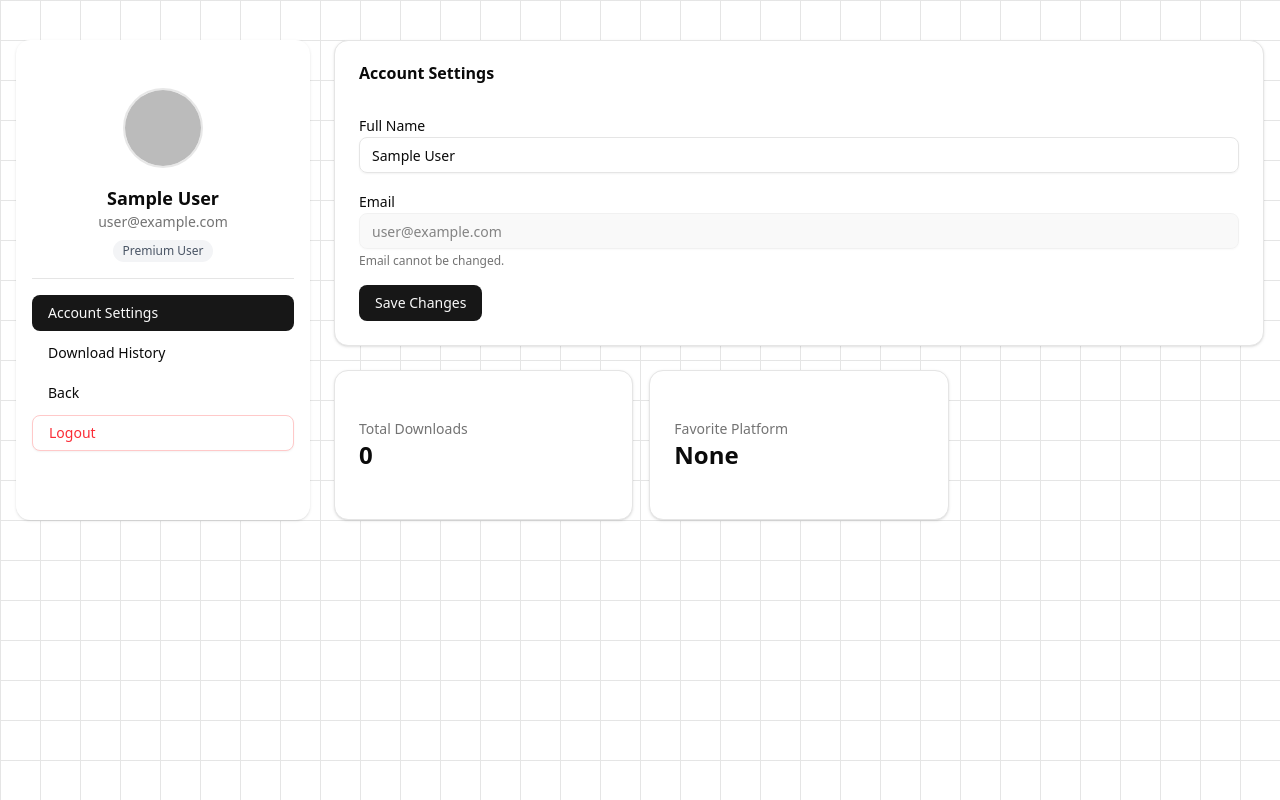
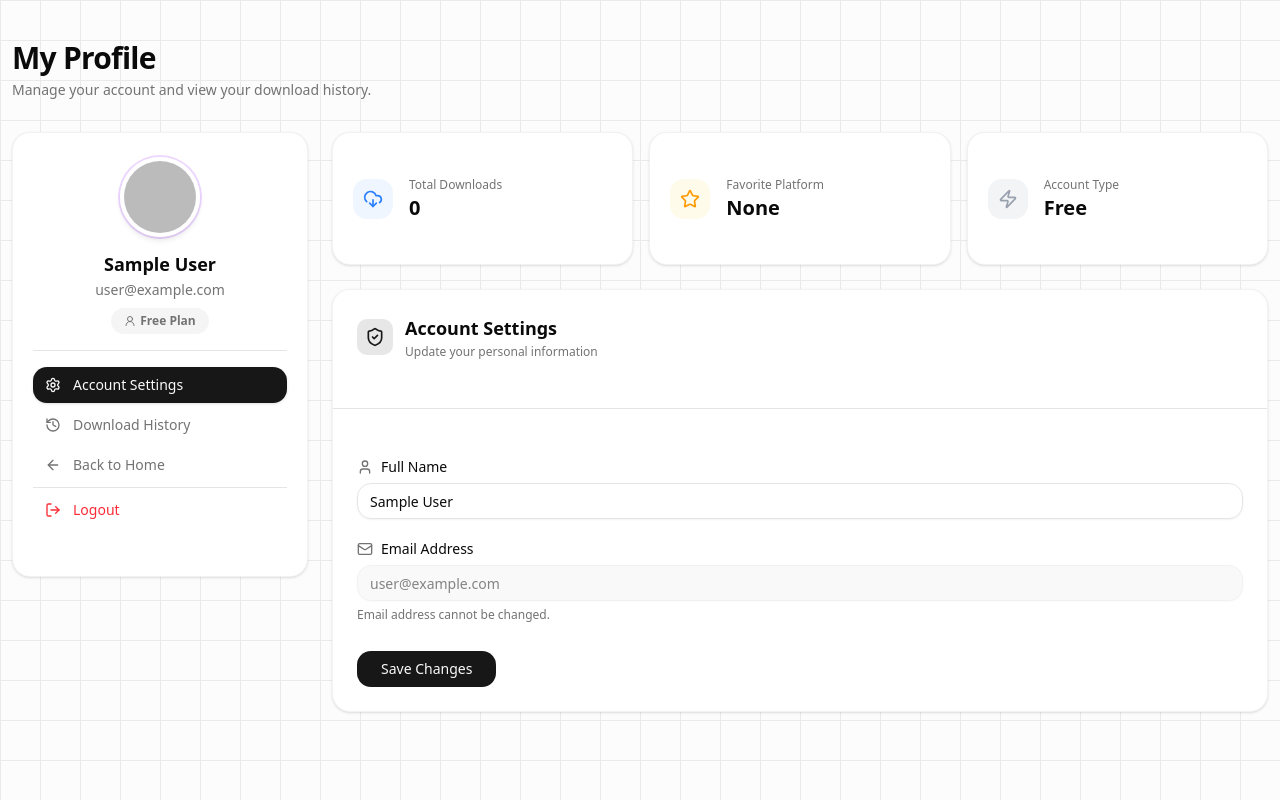
Before and after one commit to afganirw07/Social-Media-Downloader, a Next.js app: page /profile in a window 1280 px wide. Built offline with nearby package versions, Linux system fonts and the light colour scheme; no server answers; sample sign-in values are in the browser's storage.

Commit message:
feat: implement user profile page with download history, account settings, and statistics

```diff
--- a/app/profile/page.tsx
+++ b/app/profile/page.tsx
@@ -21,7 +21,7 @@ export default function ProfilePage() {
 
   useEffect(() => {
     if (status === "unauthenticated") {
-      router.push("/auth/login")
+      router.push("/signin")
     } else if (status === "authenticated" && session?.user?.id) {
       const fetchData = async () => {
         try {
--- a/components/profile/accountSett.tsx
+++ b/components/profile/accountSett.tsx
@@ -6,10 +6,13 @@ import {
   CardContent,
   CardHeader,
   CardTitle,
+  CardDescription,
 } from "@/components/ui/card"
 import { Input } from "@/components/ui/input"
 import { Button } from "@/components/ui/button"
+import { Separator } from "@/components/ui/separator"
 import ProfileStats from "./profileStats"
+import { User, Mail, ShieldCheck } from "lucide-react"
 
 interface Props {
   user: any
@@ -17,44 +20,75 @@ interface Props {
 }
 
 export default function AccountSettings({ user, historyData }: Props) {
-  const [name, setName] = useState(user?.name || user?.email?.split('@')[0] || "")
+  const [name, setName] = useState(user?.name || user?.email?.split("@")[0] || "")
   const [email, setEmail] = useState(user?.email || "")
 
   useEffect(() => {
     if (user) {
-      setName(user.name || user.email?.split('@')[0] || "")
+      setName(user.name || user.email?.split("@")[0] || "")
       setEmail(user.email || "")
     }
   }, [user])
 
   return (
-    <>
-      <Card>
-        <CardHeader>
-          <CardTitle>Account Settings</CardTitle>
+    <div className="space-y-6">
+      {/* Stats */}
+      <ProfileStats historyData={historyData} user={user} />
+
+      {/* Account Settings Card */}
+      <Card className="rounded-2xl border border-border/50 shadow-sm">
+        <CardHeader className="pb-4">
+          <div className="flex items-center gap-3">
+            <div className="p-2 rounded-lg bg-primary/10">
+              <ShieldCheck className="h-5 w-5 text-primary" />
+            </div>
+            <div>
+              <CardTitle className="text-lg">Account Settings</CardTitle>
+              <CardDescription className="text-xs mt-0.5">
+                Update your personal information
+              </CardDescription>
+            </div>
+          </div>
         </CardHeader>
 
-        <CardContent className="space-y-4">
-          <div>
-            <label className="text-sm font-medium">
+        <Separator />
+
+        <CardContent className="space-y-5 pt-6">
+          {/* Full Name */}
+          <div className="space-y-1.5">
+            <label className="text-sm font-medium flex items-center gap-2 text-foreground">
+              <User className="h-4 w-4 text-muted-foreground" />
               Full Name
             </label>
-            <Input value={name} onChange={(e) => setName(e.target.value)} />
+            <Input
+              value={name}
+              onChange={(e) => setName(e.target.value)}
+              placeholder="Enter your name"
+              className="rounded-xl"
+            />
           </div>
 
-          <div>
-            <label className="text-sm font-medium">
-              Email
+          {/* Email */}
+          <div className="space-y-1.5">
+            <label className="text-sm font-medium flex items-center gap-2 text-foreground">
+              <Mail className="h-4 w-4 text-muted-foreground" />
+              Email Address
             </label>
-            <Input value={email} disabled className="bg-muted cursor-not-allowed" />
-            <p className="text-xs text-muted-foreground mt-1">Email cannot be changed.</p>
+            <Input
+              value={email}
+              disabled
+              className="bg-muted cursor-not-allowed rounded-xl"
+            />
+            <p className="text-xs text-muted-foreground">
+              Email address cannot be changed.
+            </p>
           </div>
 
-          <Button>Save Changes</Button>
+          <div className="pt-2">
+            <Button className="rounded-xl px-6">Save Changes</Button>
+          </div>
         </CardContent>
       </Card>
-
-      <ProfileStats historyData={historyData} user={user} />
-    </>
+    </div>
   )
 }
--- a/components/profile/history.tsx
+++ b/components/profile/history.tsx
@@ -3,49 +3,106 @@ import {
   CardContent,
   CardHeader,
   CardTitle,
+  CardDescription,
 } from "@/components/ui/card"
 import { Badge } from "@/components/ui/badge"
 import { Button } from "@/components/ui/button"
+import { Separator } from "@/components/ui/separator"
+import { History, ExternalLink, InboxIcon } from "lucide-react"
 
 interface Props {
   historyData: any[]
 }
 
+const platformColors: Record<string, string> = {
+  youtube: "bg-red-100 text-red-600 dark:bg-red-950/40 dark:text-red-400",
+  instagram: "bg-pink-100 text-pink-600 dark:bg-pink-950/40 dark:text-pink-400",
+  tiktok: "bg-slate-100 text-slate-700 dark:bg-slate-800 dark:text-slate-300",
+  twitter: "bg-sky-100 text-sky-600 dark:bg-sky-950/40 dark:text-sky-400",
+  facebook: "bg-blue-100 text-blue-600 dark:bg-blue-950/40 dark:text-blue-400",
+}
+
+function getPlatformColor(platform: string) {
+  return (
+    platformColors[platform?.toLowerCase()] ||
+    "bg-gray-100 text-gray-600 dark:bg-gray-800 dark:text-gray-300"
+  )
+}
+
 export default function DownloadHistory({ historyData }: Props) {
   return (
-    <Card>
-      <CardHeader>
-        <CardTitle>Download History</CardTitle>
+    <Card className="rounded-2xl border border-border/50 shadow-sm">
+      <CardHeader className="pb-4">
+        <div className="flex items-center gap-3">
+          <div className="p-2 rounded-lg bg-primary/10">
+            <History className="h-5 w-5 text-primary" />
+          </div>
+          <div>
+            <CardTitle className="text-lg">Download History</CardTitle>
+            <CardDescription className="text-xs mt-0.5">
+              {historyData.length > 0
+                ? `${historyData.length} item${historyData.length > 1 ? "s" : ""} downloaded`
+                : "No downloads yet"}
+            </CardDescription>
+          </div>
+        </div>
       </CardHeader>
 
-      <CardContent className="space-y-4">
+      <Separator />
+
+      <CardContent className="pt-5">
         {historyData.length === 0 ? (
-          <p className="text-center text-muted-foreground py-10">No download history found.</p>
+          <div className="flex flex-col items-center justify-center py-16 gap-3 text-muted-foreground">
+            <InboxIcon className="h-12 w-12 opacity-30" />
+            <p className="text-sm font-medium">No download history found.</p>
+            <p className="text-xs opacity-70">
+              Your download history will appear here.
+            </p>
+          </div>
         ) : (
-          historyData.map((item) => (
+          <div className="space-y-3">
+            {historyData.map((item) => (
               <div
                 key={item.id}
-              className="flex justify-between items-center p-4 border rounded-lg hover:bg-muted/40 transition"
+                className="flex justify-between items-center p-4 border border-border/50 rounded-xl hover:bg-muted/40 transition-colors group"
               >
                 <div className="flex-1 min-w-0 pr-4">
-                <p className="font-medium truncate" title={item.url}>
+                  <p
+                    className="font-medium text-sm truncate group-hover:text-primary transition-colors"
+                    title={item.url}
+                  >
                     {item.url}
                   </p>
-                <p className="text-sm text-muted-foreground">
-                  {item.platform} • {new Date(item.createdAt).toLocaleDateString()}
-                </p>
+                  <div className="flex items-center gap-2 mt-1.5">
+                    <Badge
+                      className={`text-xs px-2 py-0 font-medium border-0 ${getPlatformColor(item.platform)}`}
+                    >
+                      {item.platform}
+                    </Badge>
+                    <span className="text-xs text-muted-foreground">
+                      {new Date(item.createdAt).toLocaleDateString("en-US", {
+                        year: "numeric",
+                        month: "short",
+                        day: "numeric",
+                      })}
+                    </span>
+                  </div>
                 </div>
 
-              <div className="flex items-center gap-4">
-                <Badge variant="outline">{item.fileType}</Badge>
-                <Button size="sm" asChild>
+                <div className="flex items-center gap-3 shrink-0">
+                  <Badge variant="outline" className="text-xs hidden sm:flex">
+                    {item.fileType}
+                  </Badge>
+                  <Button size="sm" variant="outline" className="rounded-lg gap-1.5" asChild>
                     <a href={item.url} target="_blank" rel="noopener noreferrer">
-                    View Original
+                      <ExternalLink className="h-3.5 w-3.5" />
+                      <span className="hidden sm:inline">View</span>
                     </a>
                   </Button>
                 </div>
               </div>
-          ))
+            ))}
+          </div>
         )}
       </CardContent>
     </Card>
--- a/components/profile/profileLayout.tsx
+++ b/components/profile/profileLayout.tsx
@@ -1,6 +1,7 @@
 import ProfileSidebar from "./sidebar"
 import DownloadHistory from "./history"
 import AccountSettings from "./accountSett"
+
 interface Props {
   user: any
   activeTab: "account" | "history"
@@ -15,20 +16,31 @@ export default function ProfileLayout({
   historyData,
 }: Props) {
   return (
-    <div className="container mx-auto py-10 px-4">
-      <div className="grid grid-cols-1 md:grid-cols-4 gap-6">
+    <div className="min-h-screen bg-muted/30">
+      <div className="container mx-auto max-w-7xl py-10 px-4 sm:px-6 lg:px-3">
+        <div className="mb-8">
+          <h1 className="text-3xl font-bold tracking-tight">My Profile</h1>
+          <p className="text-muted-foreground mt-1 text-sm">
+            Manage your account and view your download history.
+          </p>
+        </div>
 
+        <div className="grid grid-cols-1 md:grid-cols-4 gap-6 items-start">
           <ProfileSidebar
             user={user}
             activeTab={activeTab}
             onTabChange={onTabChange}
           />
 
-        <div className="md:col-span-3">
-          {activeTab === "account" && <AccountSettings user={user} historyData={historyData} />}
-          {activeTab === "history" && <DownloadHistory historyData={historyData} />}
+          <div className="md:col-span-3 space-y-6">
+            {activeTab === "account" && (
+              <AccountSettings user={user} historyData={historyData} />
+            )}
+            {activeTab === "history" && (
+              <DownloadHistory historyData={historyData} />
+            )}
           </div>
-
+        </div>
       </div>
     </div>
   )
--- a/components/profile/profileStats.tsx
+++ b/components/profile/profileStats.tsx
@@ -1,8 +1,8 @@
 "use client"
 
 import { Card, CardContent } from "@/components/ui/card"
-import { useEffect, useMemo, useState } from "react"
-
+import { useMemo } from "react"
+import { DownloadCloud, Star, Zap } from "lucide-react"
 
 interface Props {
   historyData: any[]
@@ -11,13 +11,6 @@ interface Props {
 
 export default function ProfileStats({ historyData, user }: Props) {
   const totalDownloads = historyData.length
-  const [download, setDownload] = useState(user?.downloads || 0)
-
-  const totalSize = historyData.reduce(
-    (acc, item) => acc + (item.sizeMB || 0),
-    0
-  )
-
 
   const favoritePlatform = useMemo(() => {
     if (historyData.length === 0) return "None"
@@ -32,36 +25,60 @@ export default function ProfileStats({ historyData, user }: Props) {
     const keys = Object.keys(count)
     if (keys.length === 0) return "None"
 
-    return keys.reduce((a, b) =>
-      count[a] > count[b] ? a : b
-    )
+    return keys.reduce((a, b) => (count[a] > count[b] ? a : b))
   }, [historyData])
 
+  const stats = [
+    {
+      label: "Total Downloads",
+      value: totalDownloads,
+      icon: DownloadCloud,
+      color: "text-blue-500",
+      bg: "bg-blue-50 dark:bg-blue-950/30",
+    },
+    {
+      label: "Favorite Platform",
+      value: favoritePlatform,
+      icon: Star,
+      color: "text-amber-500",
+      bg: "bg-amber-50 dark:bg-amber-950/30",
+    },
+    {
+      label: "Account Type",
+      value: user?.isPremium ? "Premium" : "Free",
+      icon: Zap,
+      color: user?.isPremium ? "text-emerald-500" : "text-gray-400",
+      bg: user?.isPremium
+        ? "bg-emerald-50 dark:bg-emerald-950/30"
+        : "bg-gray-100 dark:bg-gray-800/30",
+    },
+  ]
+
   return (
-    <div className="grid grid-cols-1 sm:grid-cols-3 gap-4 mt-6">
-
-      <Card>
-        <CardContent className="py-6">
-          <p className="text-sm text-muted-foreground">
-            Total Downloads
-          </p>
-          <p className="text-2xl font-bold">
-            {totalDownloads}
-          </p>
-        </CardContent>
-      </Card>
-
-      <Card>
-        <CardContent className="py-6">
-          <p className="text-sm text-muted-foreground">
-            Favorite Platform
-          </p>
-          <p className="text-2xl font-bold">
-            {favoritePlatform}
-          </p>
-        </CardContent>
-      </Card>
-
+    <div className="grid grid-cols-1 sm:grid-cols-3 gap-4">
+      {stats.map((stat) => {
+        const Icon = stat.icon
+        return (
+          <Card
+            key={stat.label}
+            className="rounded-2xl border border-border/50 shadow-sm hover:shadow-md transition-shadow"
+          >
+            <CardContent className="flex items-center gap-4 py-5 px-5">
+              <div className={`p-2.5 rounded-xl ${stat.bg}`}>
+                <Icon className={`h-5 w-5 ${stat.color}`} />
+              </div>
+              <div>
+                <p className="text-xs text-muted-foreground font-medium">
+                  {stat.label}
+                </p>
+                <p className="text-xl font-bold leading-tight mt-0.5">
+                  {stat.value}
+                </p>
+              </div>
+            </CardContent>
+          </Card>
+        )
+      })}
     </div>
   )
 }
--- a/components/profile/sidebar.tsx
+++ b/components/profile/sidebar.tsx
@@ -1,15 +1,20 @@
 "use client"
 
-import {
-  Card,
-  CardContent,
-} from "@/components/ui/card"
+import { Card, CardContent } from "@/components/ui/card"
 import { Avatar, AvatarFallback, AvatarImage } from "@/components/ui/avatar"
 import { Button } from "@/components/ui/button"
 import { Badge } from "@/components/ui/badge"
 import { Separator } from "@/components/ui/separator"
 import Link from "next/link"
 import { signOut } from "next-auth/react"
+import {
+  Settings,
+  History,
+  ArrowLeft,
+  LogOut,
+  Crown,
+  User2,
+} from "lucide-react"
 
 interface Props {
   user: any
@@ -17,77 +22,97 @@ interface Props {
   onTabChange: (tab: "account" | "history") => void
 }
 
-export default function ProfileSidebar({
-  user,
-  activeTab,
-  onTabChange,
-}: Props) {
-  const displayName = user?.name || user?.email?.split('@')[0] || "User"
-  console.log('user===',user)
+export default function ProfileSidebar({ user, activeTab, onTabChange }: Props) {
+  const displayName = user?.name || user?.email?.split("@")[0] || "User"
   const initials = displayName.substring(0, 2).toUpperCase()
+  const isPremium = user?.isPremium
 
   return (
-    <Card className="md:col-span-1 border-none shadow-sm">
-      <CardContent className="flex flex-col items-center gap-4 py-6 px-4">
+    <Card className="md:col-span-1 border border-border/50 shadow-sm rounded-2xl overflow-hidden">
 
-        <Avatar className="h-20 w-20 border-2 border-primary/10">
+      <CardContent className="flex flex-col items-center gap-4 px-5 pb-6 -mt-10">
+
+        {/* Avatar */}
+        <Avatar className="h-20 w-20 mt-10 border-4 border-background shadow-md ring-2 ring-purple-400/30">
           <AvatarImage src={user?.image || "https://github.com/shadcn.png"} />
-          <AvatarFallback>{initials}</AvatarFallback>
+          <AvatarFallback className="bg-purple-100 text-purple-700 font-bold text-lg">
+            {initials}
+          </AvatarFallback>
         </Avatar>
 
-        <div className="text-center">
-          <h2 className="font-semibold text-lg truncate max-w-[180px]">{displayName}</h2>
-          <p className="text-sm text-muted-foreground truncate max-w-[180px]">
+        {/* Info */}
+        <div className="text-center space-y-1 w-full">
+          <h2 className="font-bold text-lg truncate max-w-[200px] mx-auto leading-tight">
+            {displayName}
+          </h2>
+          <p className="text-sm text-muted-foreground truncate max-w-[200px] mx-auto">
             {user?.email}
           </p>
-
-          <Badge
-            className={`mt-2 ${user?.isPremium
-              ? "bg-emerald-500 text-white"
-              : "bg-gray-100 text-gray-600 hover:bg-gray-100"
-              }`}
-          >
-            {user?.name ? "Premium User" : "Free User"}
-          </Badge>
+          <div className="flex justify-center pt-1">
+            <Badge
+              className={`flex items-center gap-1 px-3 py-1 text-xs font-semibold rounded-full ${isPremium
+                  ? "bg-emerald-500 hover:bg-emerald-500 text-white"
+                  : "bg-muted text-muted-foreground hover:bg-muted"
+                }`}
+            >
+              {isPremium ? (
+                <><Crown className="h-3 w-3" /> Premium</>
+              ) : (
+                <><User2 className="h-3 w-3" /> Free Plan</>
+              )}
+            </Badge>
+          </div>
         </div>
 
-        <Separator />
+        <Separator className="w-full" />
 
+        {/* Navigation */}
         <div className="w-full space-y-1">
           <Button
             variant={activeTab === "account" ? "default" : "ghost"}
-            className="w-full justify-start font-medium"
+            className={`w-full justify-start gap-3 font-medium rounded-xl transition-all ${activeTab === "account"
+                ? "bg-primary text-primary-foreground shadow-sm"
+                : "text-muted-foreground hover:text-foreground"
+              }`}
             onClick={() => onTabChange("account")}
           >
+            <Settings className="h-4 w-4 shrink-0" />
             Account Settings
           </Button>
 
           <Button
             variant={activeTab === "history" ? "default" : "ghost"}
-            className="w-full justify-start font-medium"
+            className={`w-full justify-start gap-3 font-medium rounded-xl transition-all ${activeTab === "history"
+                ? "bg-primary text-primary-foreground shadow-sm"
+                : "text-muted-foreground hover:text-foreground"
+              }`}
             onClick={() => onTabChange("history")}
           >
+            <History className="h-4 w-4 shrink-0" />
             Download History
           </Button>
 
           <Link href="/home" className="block w-full">
             <Button
               variant="ghost"
-              className="w-full justify-start font-medium"
+              className="w-full justify-start gap-3 font-medium rounded-xl text-muted-foreground hover:text-foreground transition-all"
             >
-              Back
+              <ArrowLeft className="h-4 w-4 shrink-0" />
+              Back to Home
             </Button>
           </Link>
 
+          <Separator className="my-1" />
+
           <Button
-            variant="outline"
-            className="w-full justify-start text-red-500 border-red-200 hover:bg-red-50 hover:text-red-600 font-medium transition-colors"
-            onClick={() => signOut({ callbackUrl: "/auth/login" })}
+            variant="ghost"
+            className="w-full justify-start gap-3 font-medium rounded-xl text-red-500 hover:bg-red-50 hover:text-red-600 dark:hover:bg-red-950/30 transition-all"
+            onClick={() => signOut({ callbackUrl: "/signin" })}
           >
+            <LogOut className="h-4 w-4 shrink-0" />
             Logout
           </Button>
         </div>
-
       </CardContent>
     </Card>
   )
```
Lines whose indentation alone changed are shown as unchanged.
